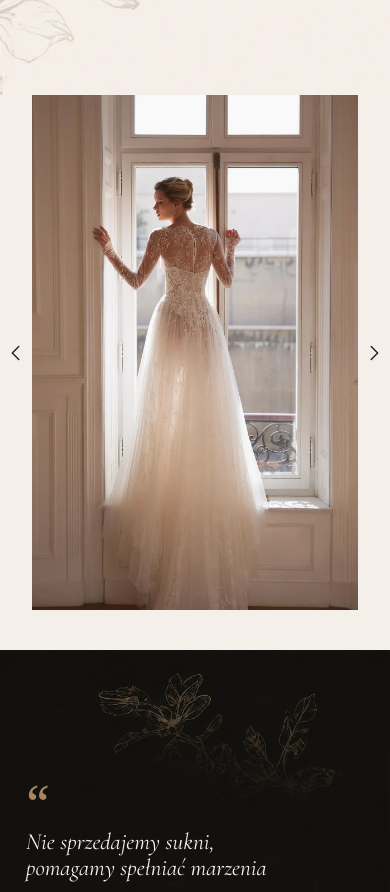
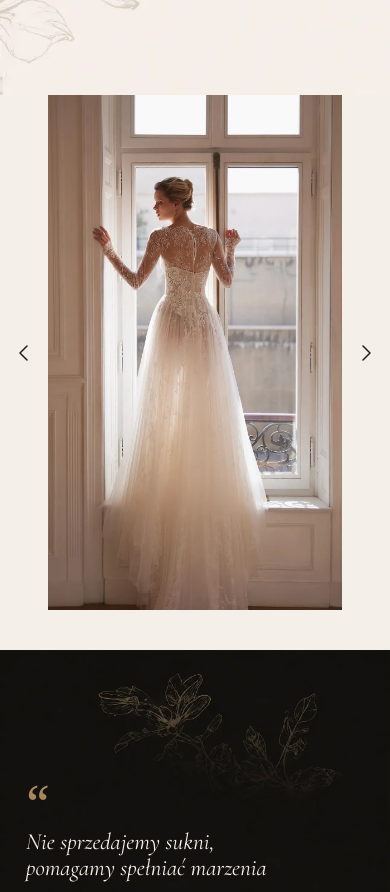
Before and after one commit to monikamysiak/Ketrin_v2, a plain HTML site: page index.html in a window 390 px wide. Shown: the part 2527-3419 px from the top of the page. Drawn offline with nearby package versions, Linux system fonts and the light colour scheme.

Commit message:
Add files via upload

```diff
--- a/css/main.css
+++ b/css/main.css
@@ -406,11 +406,13 @@ a {
 }
 
 .carousel {
+  --carousel-arrow-space: clamp(72px, 5.2vw, 96px);
+  --carousel-arrow-size: clamp(34px, 3vw, 46px);
   position: relative;
   min-width: 0;
   display: flex;
   align-items: stretch;
-  padding: 0 clamp(46px, 4vw, 76px);
+  padding: 0 var(--carousel-arrow-space);
 }
 
 .carousel-viewport {
@@ -445,7 +447,7 @@ a {
 
 .carousel-controls {
   position: absolute;
-  inset: 0 clamp(4px, 1.1vw, 18px);
+  inset: 0;
   display: flex;
   align-items: center;
   justify-content: space-between;
@@ -456,7 +458,7 @@ a {
 .carousel-btn {
   display: grid;
   place-items: center;
-  width: 38px;
+  width: var(--carousel-arrow-space);
   height: 66px;
   border: 0;
   border-radius: 0;
@@ -468,8 +470,8 @@ a {
 }
 
 .carousel-btn svg {
-  width: 58px;
-  height: 58px;
+  width: var(--carousel-arrow-size);
+  height: var(--carousel-arrow-size);
   stroke-width: 1.35;
   /* filter: drop-shadow(0 1px 8px rgba(32, 29, 26, 0.38)); */
    filter: drop-shadow(0 1px 8px rgb(255, 255, 255));
@@ -724,10 +726,12 @@ address {
   }
 
   .carousel {
+    --carousel-arrow-space: 48px;
+    --carousel-arrow-size: 24px;
     width: min(100%, 560px);
     margin-inline: auto;
     justify-content: center;
-    padding: 0 32px;
+    padding: 0 var(--carousel-arrow-space);
   }
 
   .carousel-viewport {
@@ -746,20 +750,15 @@ address {
     margin-right: 0;
   }
 
-  .carousel-controls {
-    inset: 0 4px;
-    align-items: center;
-  }
-
   .carousel-btn {
-    width: 24px;
+    width: var(--carousel-arrow-space);
     height: 44px;
     padding: 0;
   }
 
   .carousel-btn svg {
-    width: 22px;
-    height: 22px;
+    width: var(--carousel-arrow-size);
+    height: var(--carousel-arrow-size);
     stroke-width: 1.5;
   }
 
```
